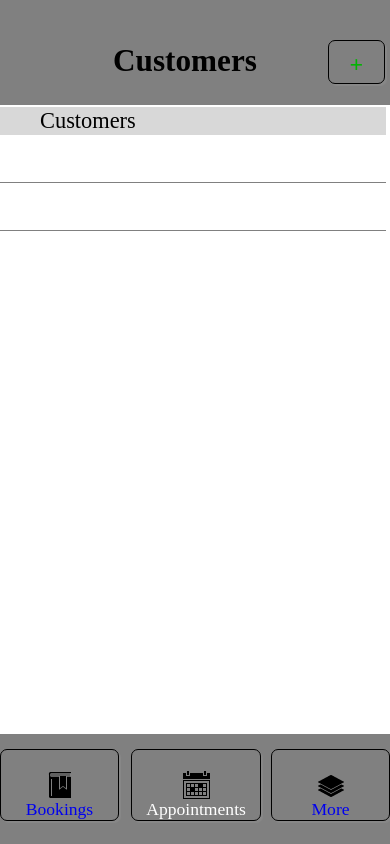
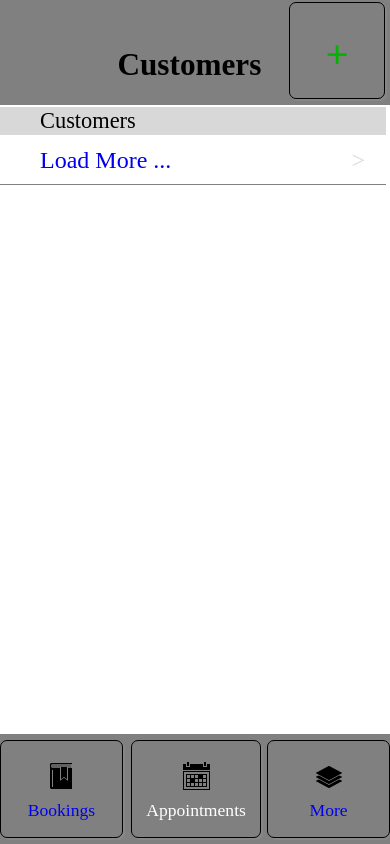
Before and after one commit to chrisk90/CO880, a PHP site: page /customers.php in a window 390 px wide. Run offline with PHP 8.4, Linux system fonts and the light colour scheme; data that the repository does not hold is empty; some libraries are stand-ins or nearby versions.

```diff
--- a/app/addbooking.php
+++ b/app/addbooking.php
@@ -65,7 +65,7 @@ date_default_timezone_set('Europe/London');
 	<div class="footer">
 		<a href="viewbookings.php"><div class="bookings button2">Bookings</div></a>
 		<a href="calendarview.php"><div class="calendar button2">Appointments</div></a>
-		<a href="more.php"><div class="more button2">More</a></div>
+		<a href="more.php"><div class="more button2">More</div></a>
 	</div>
 	<?php
 		session_start();
--- a/app/calendarview.php
+++ b/app/calendarview.php
@@ -32,7 +32,7 @@ $driver_id = isset($_REQUEST['driver_id'])?$_REQUEST["driver_id"]:"";
 						echo "</tr>";
 						echo "</tbody>";
 						echo "</table>";
-						echo "<div class='right-button button'><input type='submit' value='Done'></div>";
+						echo "<div class='right-button done'><input type='submit' value='Done'></div>";
 					}
 					else {
 						require_once("conn.php");
--- a/app/css/layout.css
+++ b/app/css/layout.css
@@ -94,51 +99,54 @@ tbody {
 }
 .customer-title {
 	display: inline-block;
-	margin-left: 25%;
 	font-weight: bold;
 	font-size: 1.6em;
+	text-align: right;
+	width: 67%;
 }
 .driver-title {
 	display: inline-block;
-	margin-left: 25%;
 	font-weight: bold;
 	font-size: 1.6em;
+	text-align: right;
+	width: 60%;
 }
 .right-button {
 	float: right;
 	display: inline-block;
 	margin-top: -6px;
-	margin-right: 30px;
+	margin-right: 20px;
 }
 .add {
 	width:30px;
 	text-align: center;
 	color: #04B404;
+	font-size: 1.7em;
+	line-height: 23px;
 }
 .button {
 	border: 1px solid black;
 	box-shadow: 2px 2px 1px #888888;
 	border-radius: 7px;
-	padding: 10px;
-	margin-top: -12px;
-	width: auto;
-	height: 40%;
+	padding: 40px 0px 10px 0px;
+	margin-top: -45px !important;
+	width: 20%;
+	height: 82%;
 	text-align: center;
 }
 .button2 {
 	border: 1px solid black;
 	box-shadow: 2px 2px 1px #888888;
 	border-radius: 7px;
-	/*padding: 10px;*/
 	margin-top: -12px;
 	width: 30%;
-	height: 100%;
+	height: 135%;
 	text-align: center;
 }
 .footer div {
-	background-position: 50% 20px;
-	line-height: 95px;
-	margin-top: -50px;
+	background-position: 50% 35px;
+	line-height: 130px;
+	margin-top: -59px;
 	padding-top: 25px;
 	display: inline-block;
 }
@@ -237,18 +250,18 @@ body {
 }
 .customer-title {
 	font-size: 1.3em;
-	margin-left: 29%;
 }
 .driver-title {
 	font-size: 1.3em;
-	margin-left: 35%;
 }
 .footer {
 	font-size: 1.1em;
 	height: 45px;
 }
+.footer div {
+	padding-top: 35px;
+}
 .button {
-	width: auto;
 }
 .button input {
 	background-color: gray !important;
@@ -259,21 +272,20 @@ body {
 .footer div {
 	line-height: 69px;
 	background-position: 50% 20px;
-	width: 30%;
+	width: 31%;
 }
 .bookings {
-	/*margin-left: 30px;*/
 	margin-left: 0px;
 }
 .calendar {
-	margin-left: 3%;
+	margin-left: 2%;
 	min-width: 33%;
 }
 .more {
-	/*margin-right: 30px;*/
 	float: right;
 }
 .add .button {
-	width: 9%;
+	width: 24%;
+	margin-top: -48px !important;
 }
 }
--- a/app/customers.php
+++ b/app/customers.php
@@ -32,17 +32,8 @@ date_default_timezone_set('Europe/London');
 						echo "</tr>";
 					}
 				?>
-<!-- 				<tr>
-					<td class="field">Name<br />Address</td>
-				</tr>
 				<tr>
-					<td class="field">Name<br />Address</td>
-				</tr> -->
-				<tr>
-					<td class="field"></td>
-				</tr>
-				<tr>
-					<td class="field"></td>
+					<td class="field" style="color:blue;"><a href="javascript:history.go(0)">Load More ...<span class="arrow">></span></a></td>
 				</tr>
 			</tbody>
 		</table>
--- a/app/viewbookings.php
+++ b/app/viewbookings.php
@@ -27,7 +27,7 @@ Description:Layout css styles used for the site
 					foreach ($results as $row) {
 						$passenger = DB::query("SELECT passenger_name FROM customer where customer_id = '".$row['customer_id']."'");
 						echo "<tr>";
-						echo "<td class='field'>".$row['customer_id']." - ".$passenger."<br />".$row['driver_id']."<br />".$row['pickup']."<br />".$row['pickup_address']."<br />".$row['dropoff_address']."<br />".$row['comment']."</td>";
+						echo "<td class='field'>".$row['customer_id']." - ".$passenger."<br />Driver: ".$row['driver_id']."<br />Pickup Time:".$row['pickup']."<br />Pickup: ".$row['pickup_address']."<br />Dropoff: ".$row['dropoff_address']."<br />Comments: ".$row['comment']."</td>";
 						echo "</tr>";
 					}
 				?>
```
Also changed, not shown: other parts of app/css/layout.css (+20 -10 lines), app/companies.php (+8 -6 lines), app/drivers.php (+4 -11 lines).
